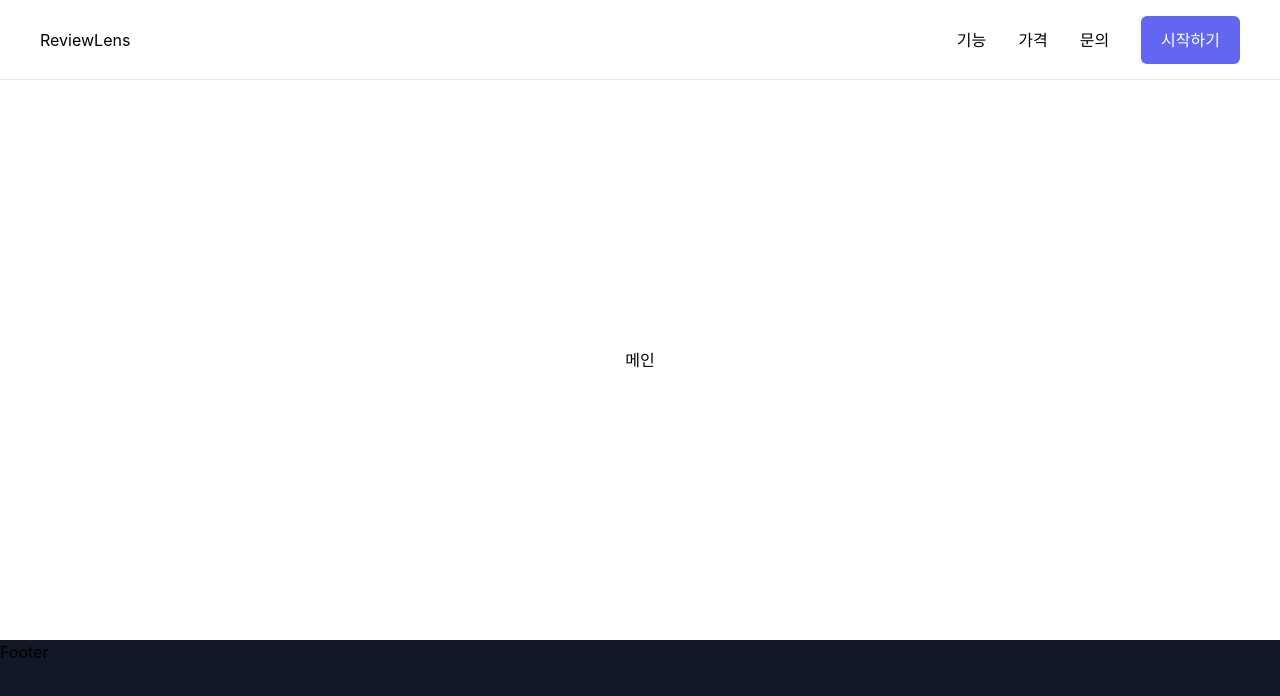
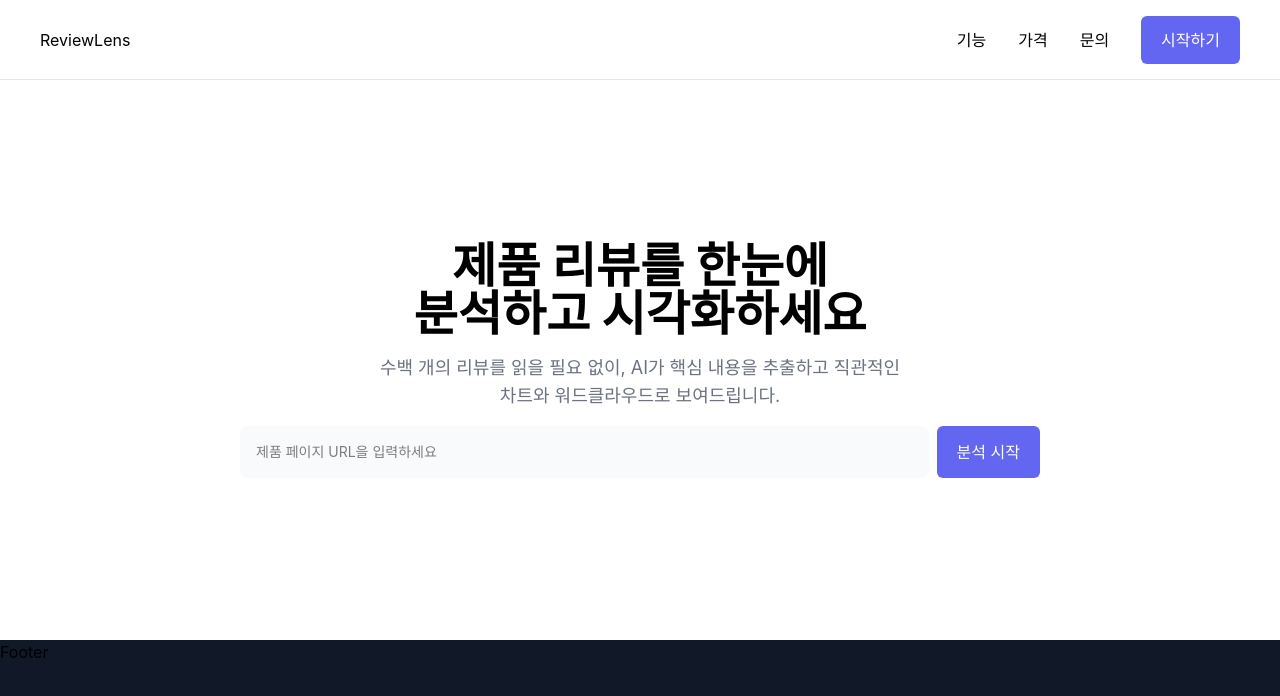
Before and after one commit to play3step/react-fsd-arch, a React (Vite) app: page / in a window 1280 px wide. Shown: the top 696 px of the page. Built offline with nearby package versions, Linux system fonts and the light colour scheme; a web font is replaced by a local one.

Commit message:
[style] 검색폼 디자인

```diff
--- /dev/null
+++ b/src/2-pages/main/ui/Introduction.tsx
@@ -0,0 +1,16 @@
+export const Introduction = () => {
+  return (
+    <div className="flex flex-col gap-4 text-center">
+      <h1 className="text-5xl font-bold">
+        제품 리뷰를 한눈에
+        <br />
+        분석하고 시각화하세요
+      </h1>
+      <p className="text-lg text-[#6B7280]">
+        수백 개의 리뷰를 읽을 필요 없이, AI가 핵심 내용을 추출하고 직관적인
+        <br />
+        차트와 워드클라우드로 보여드립니다.
+      </p>
+    </div>
+  )
+}
--- a/src/2-pages/main/ui/page.tsx
+++ b/src/2-pages/main/ui/page.tsx
@@ -1,3 +1,13 @@
+import { SearchForm } from '../../../4-features/search-product'
+import { Introduction } from './Introduction'
+
 export const MainPage = () => {
-  return <div>MainPage</div>
+  return (
+    <div>
+      <div className="flex flex-col gap-4 w-[800px]">
+        <Introduction />
+        <SearchForm />
+      </div>
+    </div>
+  )
 }
--- a/src/3-widgets/layout/ui/Layout.tsx
+++ b/src/3-widgets/layout/ui/Layout.tsx
@@ -1,3 +1,4 @@
+import { Outlet } from 'react-router'
 import { Footer } from '../../footer/index'
 import { Header } from '../../header/index'
 
@@ -6,7 +7,9 @@ export const Layout = () => {
     <div className="flex flex-col justify-between max-w-full min-h-screen">
       <Header />
       <div className="flex justify-center items-center flex-1">
-        <main>메인</main>
+        <main>
+          <Outlet />
+        </main>
       </div>
       <Footer />
     </div>
--- /dev/null
+++ b/src/4-features/search-product/index.ts
@@ -0,0 +1 @@
+export { SearchForm } from './ui/SearchForm'
--- /dev/null
+++ b/src/4-features/search-product/ui/SearchForm.tsx
@@ -0,0 +1,14 @@
+import { Button } from '../../../6-shared'
+
+export const SearchForm = () => {
+  return (
+    <div className="flex gap-2">
+      <input
+        type="text"
+        placeholder="제품 페이지 URL을 입력하세요"
+        className="flex-1 bg-[#F9FAFB] rounded-lg p-4 text-sm"
+      />
+      <Button>분석 시작</Button>
+    </div>
+  )
+}
```
Also changed, not shown: src/2-pages/main/ui/SearchField.tsx (added).
